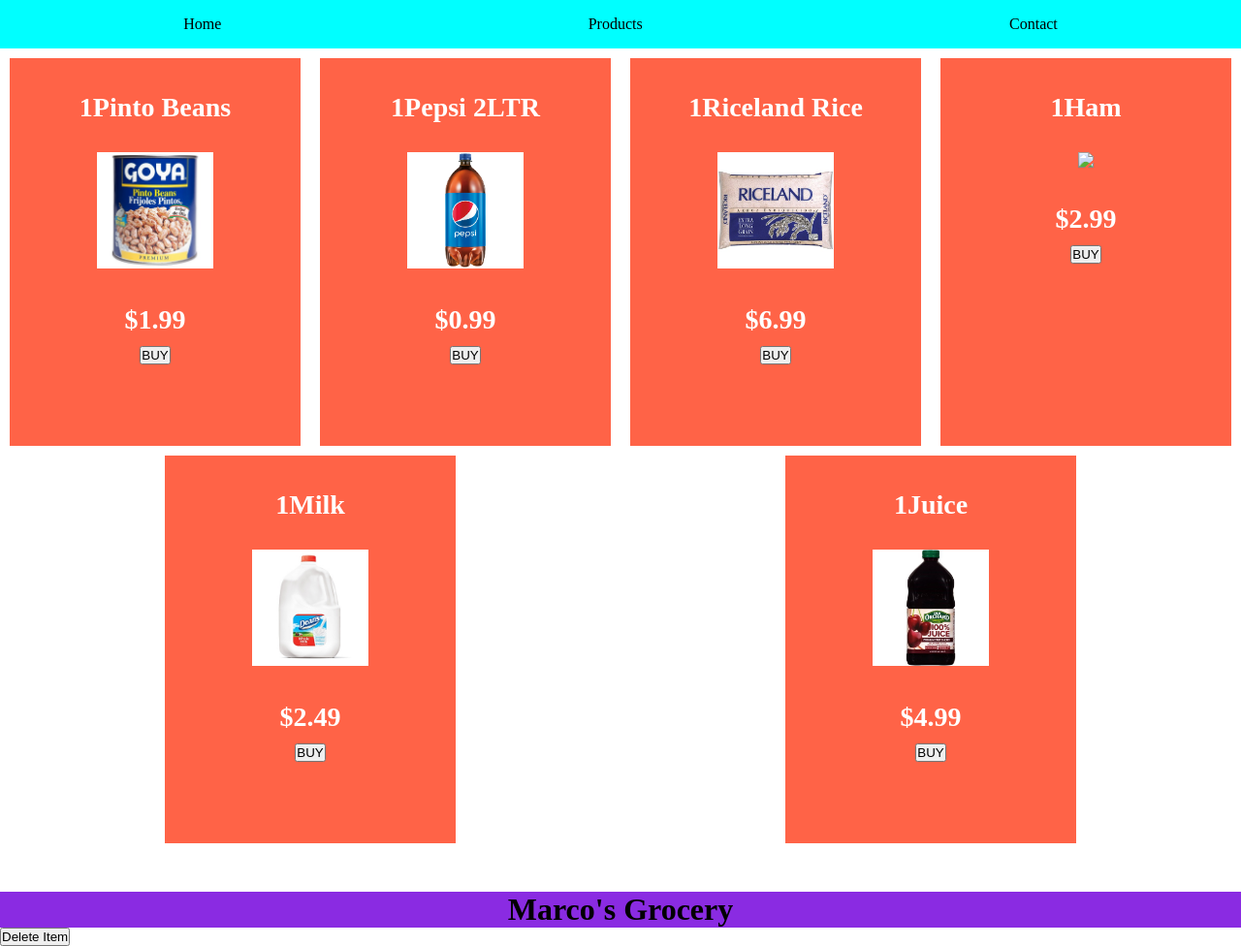
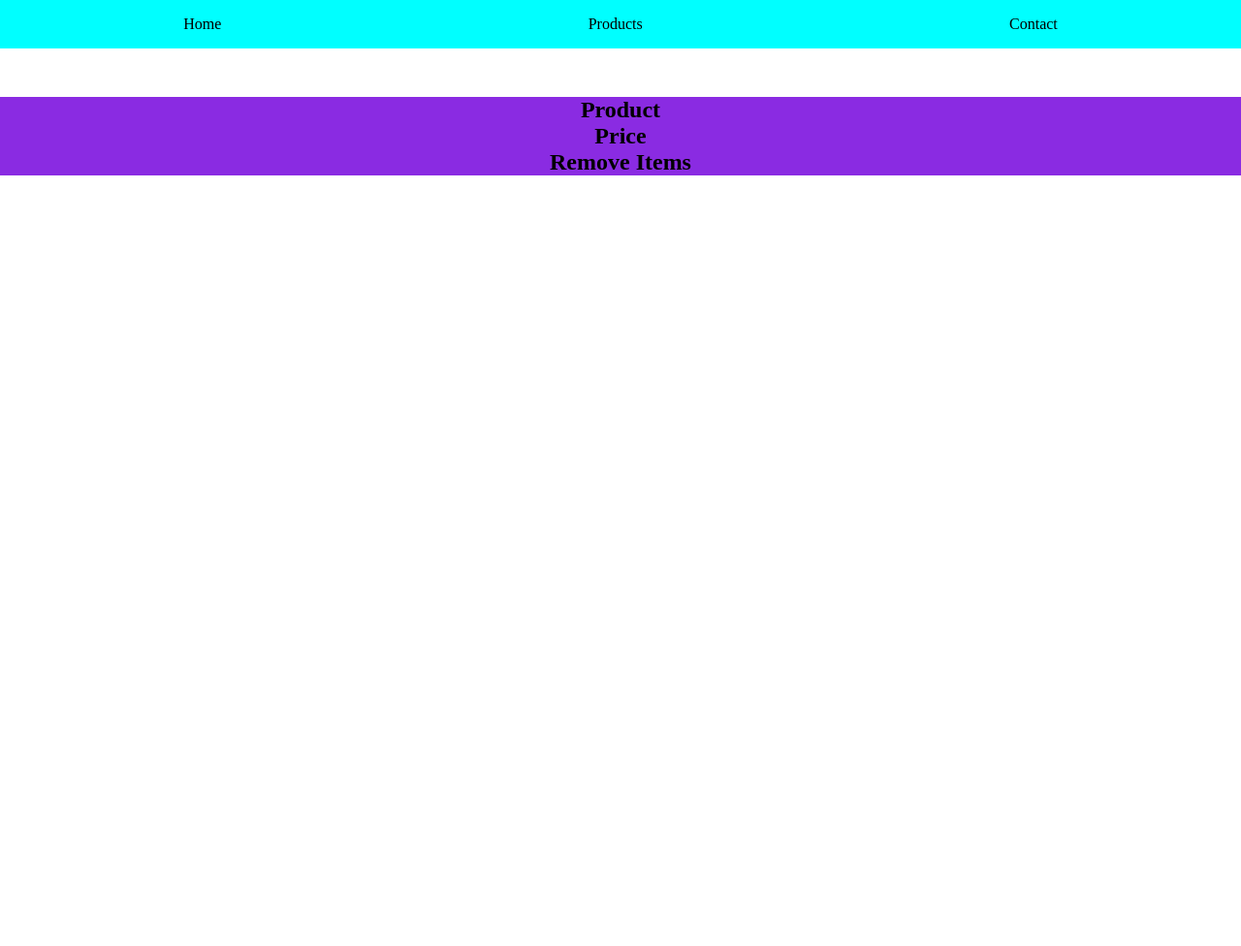
Before and after one commit to webDevMarco/miniGroceryStore, a plain HTML site: page index.html in a window 1280 px wide. Shown: the whole page at 97% size. After the commit the page ends 800 px from the top, so only its background shows below. Drawn offline with Linux system fonts and the light colour scheme.

Commit message:
Fonts Added

```diff
--- a/index.html
+++ b/index.html
@@ -5,6 +5,8 @@
     <meta http-equiv="X-UA-Compatible" content="IE=edge">
     <meta name="viewport" content="width=device-width, initial-scale=1.0">
     <link rel="stylesheet" href="style.css">
+    <link rel="preconnect" href="https://fonts.gstatic.com">
+<link href="https://fonts.googleapis.com/css2?family=Open+Sans:ital,wght@1,600&display=swap" rel="stylesheet">
     <title>Marco's Grocery</title>
 </head>
 <body>
@@ -14,14 +16,30 @@
         <li id="contact">Contact</li>
     </ul>
 
-    <div class="item-catalog" id="catalog1"></div>
+    <div class="item-catalog" id="catalog">
+        <!--All items are added here-->
+    </div>
+
+    <div id="totalDisplay">
+        <!-- TOTAL: $XX.XX -->
+    </div>
 
     <div id="priceBox">
-        <h1>Marco's Grocery</h1>
-        <h2 id="priceDisplay"></h2>
+        <div id="product-box">
+            <h2>Product</h2>
+            <h2 id="itemDisplay"></h2>
+        </div>
+        <div id="product-price">
+            <h2>Price</h2>
+            <h2 id="priceDisplay"></h2>
+        </div>
+        <div id="product-buttons">
+            <h2>Remove Items</h2>
+            <h2 id="productButtonDisplay"></h2>
+
+        </div>
     </div>
 
-    <button id="delete">Delete Item</button>
 <script src="script.js"></script>
 </body>
 </html>
```
